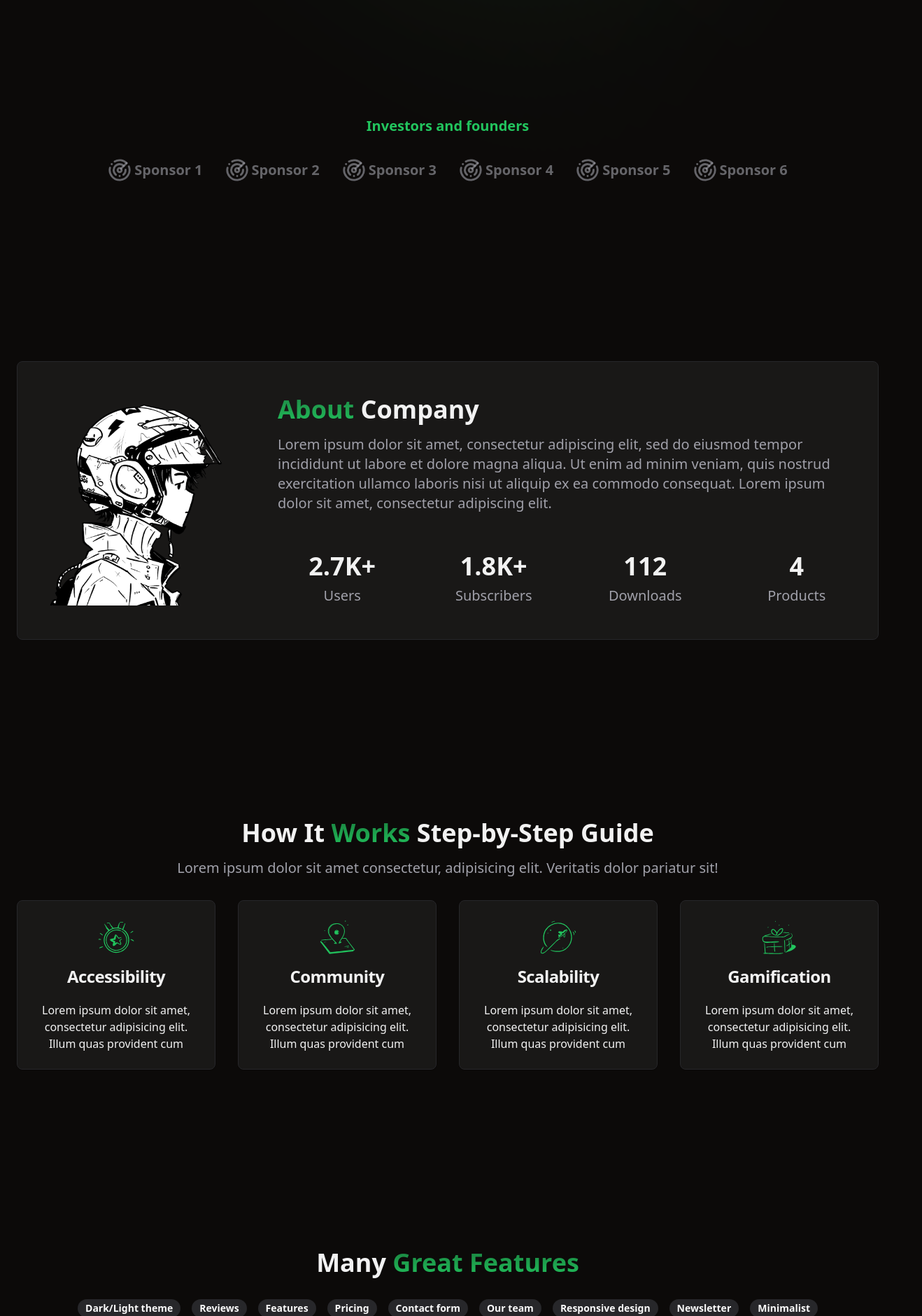
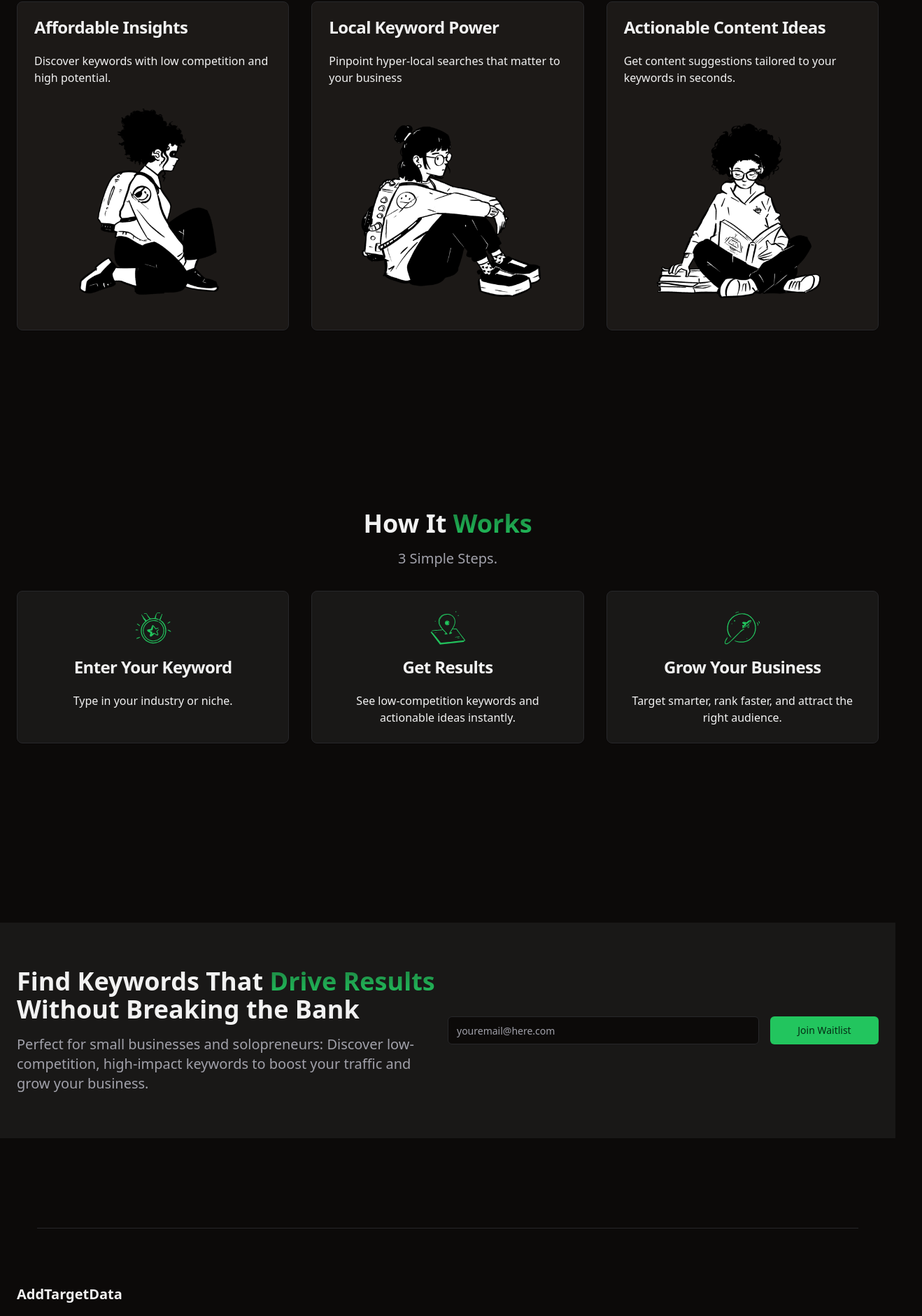
Before and after one commit to chrispiccaro18/adtargetdata-fe, a React (Vite) app: page / in a window 1280 px wide. Shown: the part 775-2655 px from the top of the page at 70% size, 1318 px wide, since content can reach past the window. Built offline with nearby package versions, Linux system fonts and the light colour scheme.

Commit message:
closer to MVR

```diff
--- a/package.json
+++ b/package.json
@@ -36,6 +36,7 @@
     "@radix-ui/react-slot": "^1.1.0",
     "class-variance-authority": "^0.7.0",
     "clsx": "^2.1.1",
+    "formik": "^2.4.6",
     "lucide-react": "^0.424.0",
     "react": "^18.3.1",
     "react-dom": "^18.3.1",
--- a/src/App.tsx
+++ b/src/App.tsx
@@ -1,18 +1,18 @@
-import { About } from "./components/About";
 import { Cta } from "./components/Cta";
-import { FAQ } from "./components/FAQ";
 import { Features } from "./components/Features";
 import { Footer } from "./components/Footer";
 import { Hero } from "./components/Hero";
 import { HowItWorks } from "./components/HowItWorks";
 import { Navbar } from "./components/Navbar";
-import { Newsletter } from "./components/Newsletter";
-import { Pricing } from "./components/Pricing";
 import { ScrollToTop } from "./components/ScrollToTop";
-import { Services } from "./components/Services";
-import { Sponsors } from "./components/Sponsors";
-import { Team } from "./components/Team";
-import { Testimonials } from "./components/Testimonials";
+// import { FAQ } from "./components/FAQ";
+// import { Newsletter } from "./components/Newsletter";
+// import { Pricing } from "./components/Pricing";
+// import { About } from "./components/About";
+// import { Services } from "./components/Services";
+// import { Sponsors } from "./components/Sponsors";
+// import { Team } from "./components/Team";
+// import { Testimonials } from "./components/Testimonials";
 import "./App.css";
 
 function App() {
@@ -20,17 +20,17 @@ function App() {
     <>
       <Navbar />
       <Hero />
-      <Sponsors />
-      <About />
+      {/* <Sponsors /> */}
+      {/* <About /> */}
+      <Features />
       <HowItWorks />
-      <Features />
-      <Services />
+      {/* <Services /> */}
       <Cta />
-      <Testimonials />
-      <Team />
-      <Pricing />
-      <Newsletter />
-      <FAQ />
+      {/* <Testimonials /> */}
+      {/* <Team /> */}
+      {/* <Pricing /> */}
+      {/* <Newsletter /> */}
+      {/* <FAQ /> */}
       <Footer />
       <ScrollToTop />
     </>
--- a/src/components/Cta.tsx
+++ b/src/components/Cta.tsx
@@ -1,4 +1,4 @@
-import { Button } from "./ui/button";
+import { EmailForm } from "./ui/email-form";
 
 export const Cta = () => {
   return (
@@ -9,29 +9,19 @@ export const Cta = () => {
       <div className="container lg:grid lg:grid-cols-2 place-items-center">
         <div className="lg:col-start-1">
           <h2 className="text-3xl md:text-4xl font-bold ">
-            All Your
+            Find Keywords That
             <span className="bg-gradient-to-b from-primary/60 to-primary text-transparent bg-clip-text">
               {" "}
-              Ideas & Concepts{" "}
+              Drive Results{" "}
             </span>
-            In One Interface
+            Without Breaking the Bank
           </h2>
           <p className="text-muted-foreground text-xl mt-4 mb-8 lg:mb-0">
-            Lorem ipsum dolor sit amet consectetur adipisicing elit. Eaque,
-            beatae. Ipsa tempore ipsum iste quibusdam illum ducimus eos. Quasi,
-            sed!
+            Perfect for small businesses and solopreneurs: Discover low-competition, high-impact keywords to boost your traffic and grow your business.
           </p>
         </div>
 
-        <div className="space-y-4 lg:col-start-2">
-          <Button className="w-full md:mr-4 md:w-auto">Request a Demo</Button>
-          <Button
-            variant="outline"
-            className="w-full md:w-auto"
-          >
-            View all features
-          </Button>
-        </div>
+        <EmailForm />
       </div>
     </section>
   );
--- a/src/components/Features.tsx
+++ b/src/components/Features.tsx
@@ -1,4 +1,4 @@
-import { Badge } from "./ui/badge";
+// import { Badge } from "./ui/badge";
 import {
   Card,
   CardContent,
@@ -18,51 +18,51 @@ interface FeatureProps {
 
 const features: FeatureProps[] = [
   {
-    title: "Responsive Design",
+    title: "Affordable Insights",
     description:
-      "Lorem ipsum dolor sit amet consectetur adipisicing elit. Nisi nesciunt est nostrum omnis ab sapiente.",
+      "Discover keywords with low competition and high potential.",
     image: image4,
   },
   {
-    title: "Intuitive user interface",
+    title: "Local Keyword Power",
     description:
-      "Lorem ipsum dolor sit amet consectetur adipisicing elit. Nisi nesciunt est nostrum omnis ab sapiente.",
+      "Pinpoint hyper-local searches that matter to your business",
     image: image3,
   },
   {
-    title: "AI-Powered insights",
+    title: "Actionable Content Ideas",
     description:
-      "Lorem ipsum dolor sit amet consectetur adipisicing elit. Nisi nesciunt est nostrum omnis ab sapiente.",
+      "Get content suggestions tailored to your keywords in seconds.",
     image: image,
   },
 ];
 
-const featureList: string[] = [
-  "Dark/Light theme",
-  "Reviews",
-  "Features",
-  "Pricing",
-  "Contact form",
-  "Our team",
-  "Responsive design",
-  "Newsletter",
-  "Minimalist",
-];
+// const featureList: string[] = [
+//   "Dark/Light theme",
+//   "Reviews",
+//   "Features",
+//   "Pricing",
+//   "Contact form",
+//   "Our team",
+//   "Responsive design",
+//   "Newsletter",
+//   "Minimalist",
+// ];
 
 export const Features = () => {
   return (
     <section
-      id="features"
+      id="benefits"
       className="container py-24 sm:py-32 space-y-8"
     >
       <h2 className="text-3xl lg:text-4xl font-bold md:text-center">
-        Many{" "}
+        Key{" "}
         <span className="bg-gradient-to-b from-primary/60 to-primary text-transparent bg-clip-text">
-          Great Features
+          Benefits
         </span>
       </h2>
 
-      <div className="flex flex-wrap md:justify-center gap-4">
+      {/* <div className="flex flex-wrap md:justify-center gap-4">
         {featureList.map((feature: string) => (
           <div key={feature}>
             <Badge
@@ -73,7 +73,7 @@ export const Features = () => {
             </Badge>
           </div>
         ))}
-      </div>
+      </div> */}
 
       <div className="grid md:grid-cols-2 lg:grid-cols-3 gap-8">
         {features.map(({ title, description, image }: FeatureProps) => (
--- a/src/components/Footer.tsx
+++ b/src/components/Footer.tsx
@@ -1,4 +1,4 @@
-import { LogoIcon } from "./Icons";
+// import { LogoIcon } from "./Icons";
 
 export const Footer = () => {
   return (
@@ -12,12 +12,11 @@ export const Footer = () => {
             href="/"
             className="font-bold text-xl flex"
           >
-            <LogoIcon />
-            ShadcnUI/React
+            AddTargetData
           </a>
         </div>
 
-        <div className="flex flex-col gap-2">
+        {/* <div className="flex flex-col gap-2">
           <h3 className="font-bold text-lg">Follow US</h3>
           <div>
             <a
@@ -147,20 +146,12 @@ export const Footer = () => {
               Twitch
             </a>
           </div>
-        </div>
+        </div> */}
       </section>
 
       <section className="container pb-14 text-center">
         <h3>
-          &copy; 2024 Landing page made by{" "}
-          <a
-            rel="noreferrer noopener"
-            target="_blank"
-            href="https://www.linkedin.com/in/leopoldo-miranda/"
-            className="text-primary transition-all border-primary hover:border-b-2"
-          >
-            Leo Miranda
-          </a>
+          &copy; 2024 AddTargetData
         </h3>
       </section>
     </footer>
--- a/src/components/Hero.tsx
+++ b/src/components/Hero.tsx
@@ -1,7 +1,7 @@
-import { Button } from "./ui/button";
-import { buttonVariants } from "./ui/button";
-import { HeroCards } from "./HeroCards";
-import { GitHubLogoIcon } from "@radix-ui/react-icons";
+import { EmailForm } from "./ui/email-form"
+// import { HeroCards } from "./HeroCards";
+// import { buttonVariants } from "./ui/button";
+// import { GitHubLogoIcon } from "@radix-ui/react-icons";
 
 export const Hero = () => {
   return (
@@ -26,10 +26,17 @@ export const Hero = () => {
         Simplify your ad campaigns with data-driven insights and actionable recommendations.
         </p>
 
-        <div className="space-y-4 md:space-y-0 md:space-x-4">
-          <Button className="w-full md:w-1/3">Get Started</Button>
+        <EmailForm/>
 
-          <a
+        {/* <div className="space-y-4 md:space-y-0 md:space-x-4"> */}
+          {/* <Input
+            placeholder="youremail@gmail.com"
+            className="bg-muted/50 dark:bg-muted/80 w-full md:w-1/3"
+            aria-label="email"
+          />
+          <Button className="w-full md:w-1/3">Join Waitlist</Button> */}
+
+          {/* <a
             rel="noreferrer noopener"
             href="https://github.com/leoMirandaa/shadcn-landing-page.git"
             target="_blank"
@@ -39,17 +46,17 @@ export const Hero = () => {
           >
             Github Repository
             <GitHubLogoIcon className="ml-2 w-5 h-5" />
-          </a>
-        </div>
+          </a> */}
+        {/* </div> */}
       </div>
 
       {/* Hero cards sections */}
       <div className="z-10">
-        <HeroCards />
+        {/* <HeroCards /> */}
       </div>
 
       {/* Shadow effect */}
-      <div className="shadow"></div>
+      {/* <div className="shadow"></div> */}
     </section>
   );
 };
--- a/src/components/HowItWorks.tsx
+++ b/src/components/HowItWorks.tsx
@@ -1,5 +1,5 @@
 import { Card, CardContent, CardHeader, CardTitle } from "./ui/card";
-import { MedalIcon, MapIcon, PlaneIcon, GiftIcon } from "../components/Icons";
+import { MedalIcon, MapIcon, PlaneIcon } from "../components/Icons";
 
 interface FeatureProps {
   icon: JSX.Element;
@@ -10,28 +10,28 @@ interface FeatureProps {
 const features: FeatureProps[] = [
   {
     icon: <MedalIcon />,
-    title: "Accessibility",
+    title: "Enter Your Keyword",
     description:
-      "Lorem ipsum dolor sit amet, consectetur adipisicing elit. Illum quas provident cum",
+      "Type in your industry or niche.",
   },
   {
     icon: <MapIcon />,
-    title: "Community",
+    title: "Get Results",
     description:
-      "Lorem ipsum dolor sit amet, consectetur adipisicing elit. Illum quas provident cum",
+      "See low-competition keywords and actionable ideas instantly.",
   },
   {
     icon: <PlaneIcon />,
-    title: "Scalability",
+    title: "Grow Your Business",
     description:
-      "Lorem ipsum dolor sit amet, consectetur adipisicing elit. Illum quas provident cum",
+      "Target smarter, rank faster, and attract the right audience.",
   },
-  {
-    icon: <GiftIcon />,
-    title: "Gamification",
-    description:
-      "Lorem ipsum dolor sit amet, consectetur adipisicing elit. Illum quas provident cum",
-  },
+  // {
+  //   icon: <GiftIcon />,
+  //   title: "Gamification",
+  //   description:
+  //     "Lorem ipsum dolor sit amet, consectetur adipisicing elit. Illum quas provident cum",
+  // },
 ];
 
 export const HowItWorks = () => {
@@ -45,14 +45,12 @@ export const HowItWorks = () => {
         <span className="bg-gradient-to-b from-primary/60 to-primary text-transparent bg-clip-text">
           Works{" "}
         </span>
-        Step-by-Step Guide
       </h2>
       <p className="md:w-3/4 mx-auto mt-4 mb-8 text-xl text-muted-foreground">
-        Lorem ipsum dolor sit amet consectetur, adipisicing elit. Veritatis
-        dolor pariatur sit!
+        3 Simple Steps.
       </p>
 
-      <div className="grid grid-cols-1 md:grid-cols-2 lg:grid-cols-4 gap-8">
+      <div className="grid grid-cols-1 md:grid-cols-2 lg:grid-cols-3 gap-8">
         {features.map(({ icon, title, description }: FeatureProps) => (
           <Card
             key={title}
--- a/src/components/Navbar.tsx
+++ b/src/components/Navbar.tsx
@@ -24,21 +24,21 @@ interface RouteProps {
 
 const routeList: RouteProps[] = [
   {
-    href: "#features",
-    label: "Features",
+    href: "#benefits",
+    label: "Benifits",
   },
   {
-    href: "#testimonials",
-    label: "Testimonials",
+    href: "#howItWorks",
+    label: "How It Works",
   },
   {
-    href: "#pricing",
-    label: "Pricing",
+    href: "#cta",
+    label: "Join Waitlist",
   },
-  {
-    href: "#faq",
-    label: "FAQ",
-  },
+  // {
+  //   href: "#faq",
+  //   label: "FAQ",
+  // },
 ];
 
 export const Navbar = () => {
@@ -125,7 +125,7 @@ export const Navbar = () => {
           </nav>
 
           <div className="hidden md:flex gap-2">
-            <a
+            {/* <a
               rel="noreferrer noopener"
               href="https://github.com/leoMirandaa/shadcn-landing-page.git"
               target="_blank"
@@ -133,7 +133,7 @@ export const Navbar = () => {
             >
               <GitHubLogoIcon className="mr-2 w-5 h-5" />
               Github
-            </a>
+            </a> */}
 
             <ModeToggle />
           </div>
--- /dev/null
+++ b/src/components/ui/email-form.tsx
@@ -0,0 +1,36 @@
+import { Formik, Field, Form, FormikHelpers } from 'formik';
+import { Button } from './button';
+
+
+interface Values {
+  email: string;
+}
+
+export const EmailForm: React.FC = () => {
+  return (
+    <Formik
+      initialValues={{ email: ''}}
+      onSubmit={(
+        values: Values,
+        { setSubmitting }: FormikHelpers<Values>
+      ) => {
+        console.log(values.email);
+        setSubmitting(false);
+      }}
+    >
+      <Form
+        className="flex flex-col w-full md:flex-row space-y-4 md:space-y-0 md:space-x-4"
+      >
+        <Field
+          className="flex h-10 w-full rounded-md border border-input bg-background px-3 py-2 text-sm ring-offset-background file:border-0 file:bg-transparent file:text-sm file:font-medium placeholder:text-muted-foreground focus-visible:outline-none focus-visible:ring-2 focus-visible:ring-ring focus-visible:ring-offset-2 disabled:cursor-not-allowed disabled:opacity-50"
+          id="email"
+          name="email"
+          placeholder="youremail@here.com"
+          type="email"
+        />
+
+        <Button className="w-full md:w-1/3" type="submit">Join Waitlist</Button>
+      </Form>
+    </Formik>
+  )
+}
```
Also changed, not shown: 1 other file (tests, documents, lock files or other folders).
